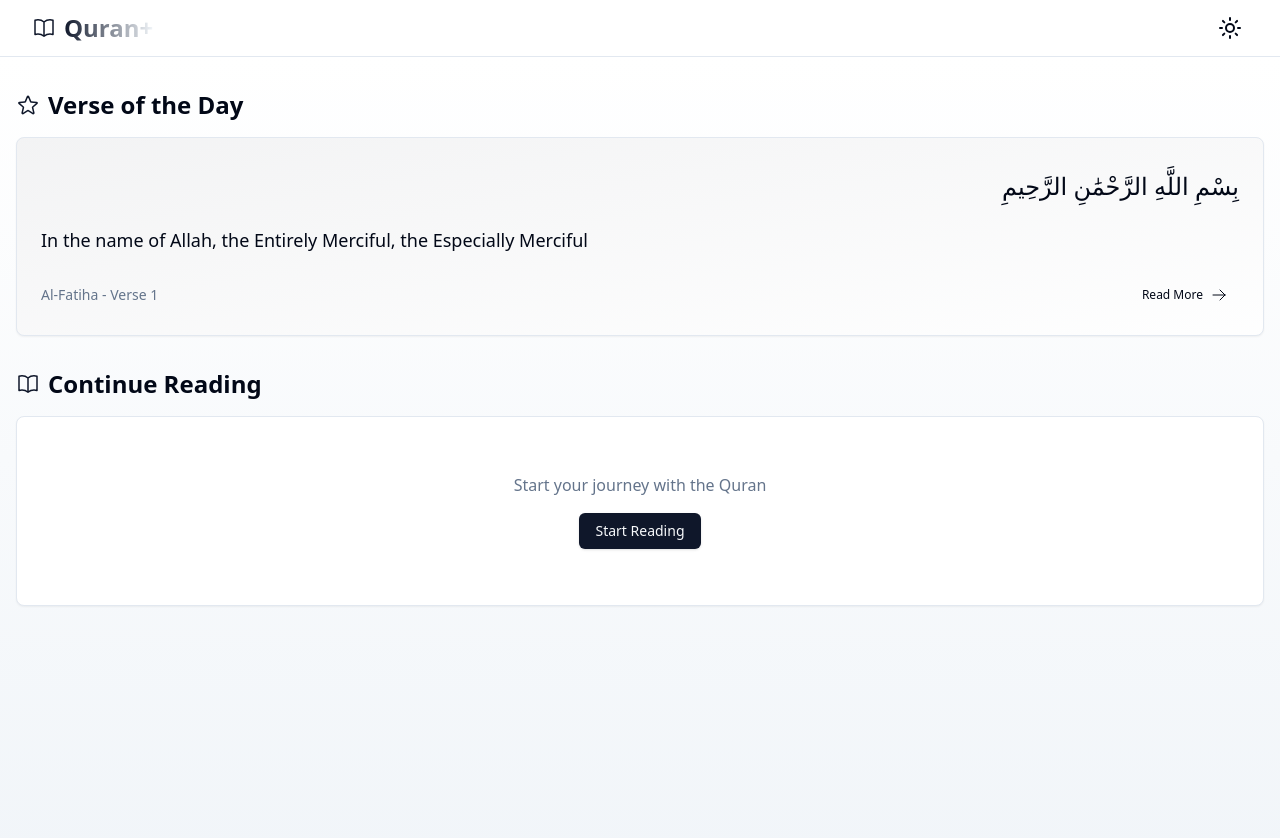
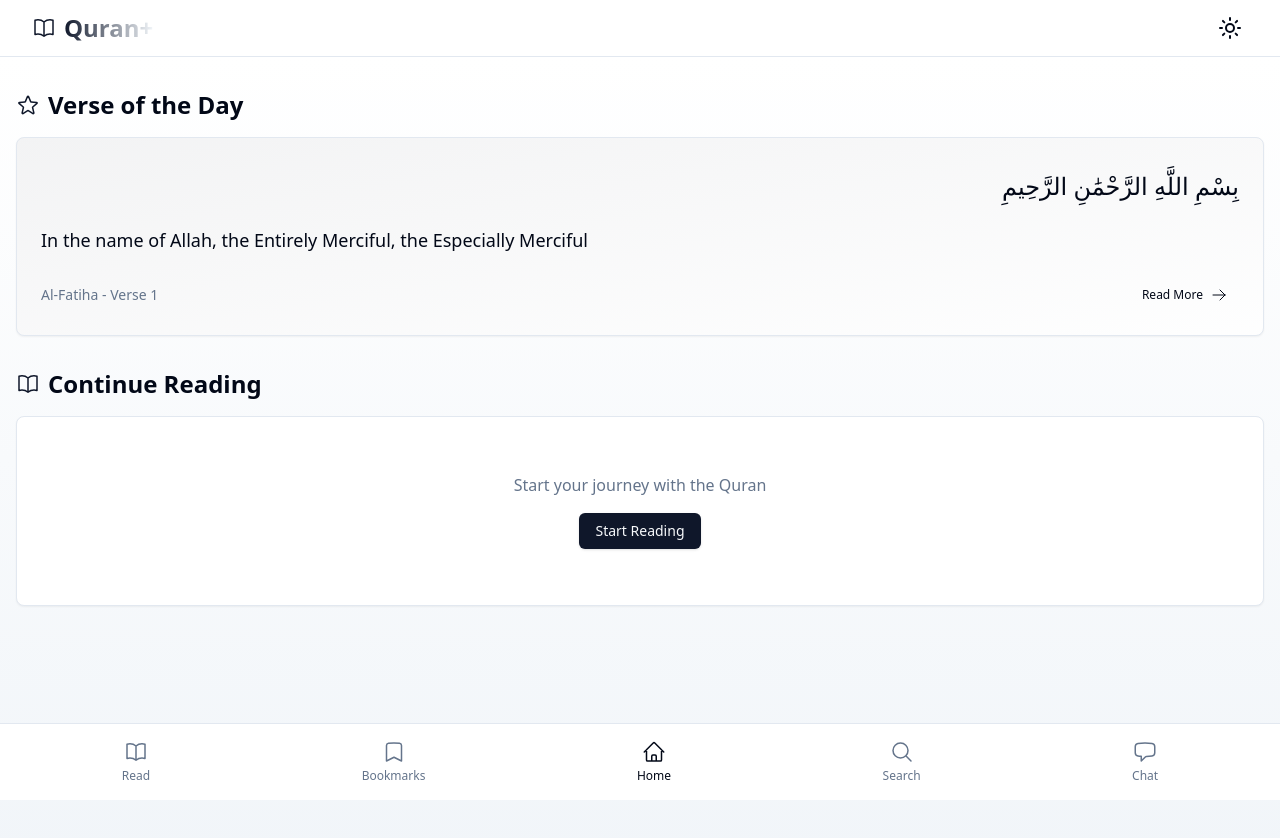
Before and after one commit to jpcpais01/QuranAI, a Next.js app: page / in a window 1280 px wide. Shown: the top 838 px of the page. Built offline with nearby package versions, Linux system fonts and the light colour scheme.

Commit message:
recent read fix

```diff
--- a/src/app/bookmarks/page.tsx
+++ b/src/app/bookmarks/page.tsx
@@ -119,7 +119,8 @@ export default function BookmarksPage() {
   }
 
   return (
-    <div className="container py-8">
+    <div className="container max-w-screen-2xl pb-24">
+      <div className="flex flex-col gap-8">
         <div className="flex items-center justify-between mb-8">
           <div className="flex items-center gap-2">
             <BookmarkIcon className="h-6 w-6" />
@@ -234,5 +235,6 @@ export default function BookmarksPage() {
           </div>
         )}
       </div>
+    </div>
   )
 }
--- a/src/app/layout.tsx
+++ b/src/app/layout.tsx
@@ -40,7 +40,7 @@ export default function RootLayout({
         >
           <div className="relative flex min-h-screen flex-col">
             <SiteHeader />
-            <div className="flex-1 pb-24 md:pb-0">{children}</div>
+            <div className="flex-1">{children}</div>
             <MobileNav />
             <Toaster />
           </div>
--- a/src/app/page.tsx
+++ b/src/app/page.tsx
@@ -44,8 +44,11 @@ export default function Home() {
     surahName: string;
   }[]>([])
 
-  // Load last read position from localStorage
   useEffect(() => {
+    // Scroll to top when component mounts
+    window.scrollTo(0, 0);
+
+    // Load last read position from localStorage
     const lastPosition = localStorage.getItem("last-read-position")
     if (lastPosition) {
       setLastRead(JSON.parse(lastPosition))
--- a/src/app/read/page.tsx
+++ b/src/app/read/page.tsx
@@ -337,8 +337,8 @@ function ReadPageContent() {
       </main>
 
       {/* Previous/Next Navigation */}
-      <div className="fixed bottom-14 left-0 right-0 border-t bg-background/95 backdrop-blur supports-[backdrop-filter]:bg-background/60">
-        <div className="container flex h-14 items-center justify-between">
+      <div className="fixed bottom-16 left-0 right-0 border-t bg-background/95 backdrop-blur supports-[backdrop-filter]:bg-background/60">
+        <div className="container flex h-14 items-center justify-between max-w-screen-2xl mx-auto">
           {previousSurah && (
             <Link
               href={`/read?surah=${previousSurah.number}`}
--- a/src/app/search/page.tsx
+++ b/src/app/search/page.tsx
@@ -35,7 +35,7 @@ export default function SearchPage() {
   const filteredAndSortedResults = sortResults(searchResults)
 
   return (
-    <div className="container py-10">
+    <div className="container max-w-screen-2xl pb-24">
       <div className="max-w-2xl mx-auto">
         <h1 className="text-4xl font-bold mb-8">Search the Quran</h1>
 
--- a/src/components/mobile-nav.tsx
+++ b/src/components/mobile-nav.tsx
@@ -15,52 +15,57 @@ export function MobileNav() {
   const pathname = usePathname()
 
   return (
-    <div className="fixed bottom-0 left-0 right-0 bg-background border-t md:hidden">
-      <nav className="flex items-center justify-around p-4">
+    <div className="fixed bottom-0 left-0 right-0 bg-background border-t">
+      <nav className="container flex items-center justify-around p-4 max-w-screen-2xl mx-auto">
         <Link
           href="/read"
           className={cn(
-            "flex flex-col items-center",
-            pathname === "/read" ? "text-foreground" : "text-muted-foreground"
+            "flex flex-col items-center gap-1",
+            pathname === "/read" ? "text-foreground" : "text-muted-foreground hover:text-foreground transition-colors"
           )}
         >
           <BookOpenIcon className="h-6 w-6" />
+          <span className="text-xs">Read</span>
         </Link>
         <Link
           href="/bookmarks"
           className={cn(
-            "flex flex-col items-center",
-            pathname === "/bookmarks" ? "text-foreground" : "text-muted-foreground"
+            "flex flex-col items-center gap-1",
+            pathname === "/bookmarks" ? "text-foreground" : "text-muted-foreground hover:text-foreground transition-colors"
           )}
         >
           <BookmarkIcon className="h-6 w-6" />
+          <span className="text-xs">Bookmarks</span>
         </Link>
         <Link
           href="/"
           className={cn(
-            "flex flex-col items-center",
-            pathname === "/" ? "text-foreground" : "text-muted-foreground"
+            "flex flex-col items-center gap-1",
+            pathname === "/" ? "text-foreground" : "text-muted-foreground hover:text-foreground transition-colors"
           )}
         >
           <HomeIcon className="h-6 w-6" />
+          <span className="text-xs">Home</span>
         </Link>
         <Link
           href="/search"
           className={cn(
-            "flex flex-col items-center",
-            pathname === "/search" ? "text-foreground" : "text-muted-foreground"
+            "flex flex-col items-center gap-1",
+            pathname === "/search" ? "text-foreground" : "text-muted-foreground hover:text-foreground transition-colors"
           )}
         >
           <MagnifyingGlassIcon className="h-6 w-6" />
+          <span className="text-xs">Search</span>
         </Link>
         <Link
           href="/chat"
           className={cn(
-            "flex flex-col items-center",
-            pathname === "/chat" ? "text-foreground" : "text-muted-foreground"
+            "flex flex-col items-center gap-1",
+            pathname === "/chat" ? "text-foreground" : "text-muted-foreground hover:text-foreground transition-colors"
           )}
         >
           <ChatBubbleLeftIcon className="h-6 w-6" />
+          <span className="text-xs">Chat</span>
         </Link>
       </nav>
     </div>
```
Lines whose indentation alone changed are shown as unchanged.
